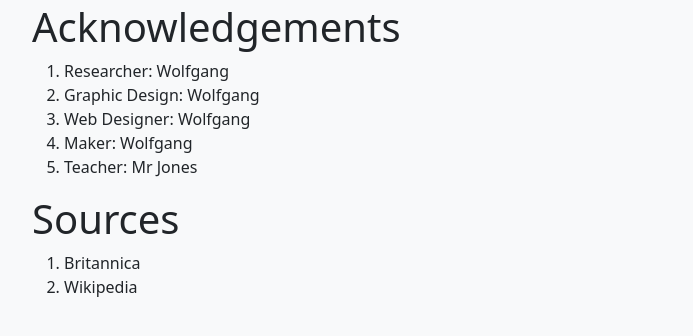
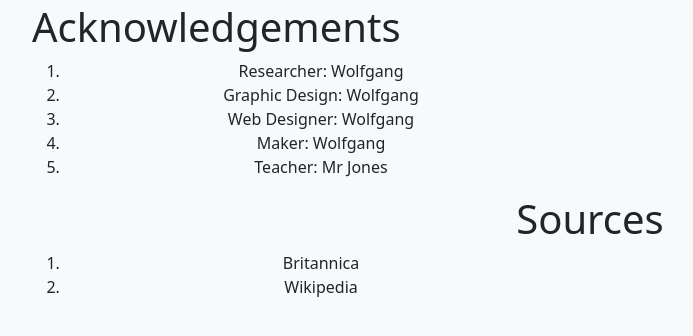
Before and after one commit to TempeHS/2026CT_Web_Wolfgang.G, a Flask app: page /sources.html in a window 1280 px wide. Shown: the part 83-419 px from the top of the page, without its empty margins (50-743 px from the left). Run offline with Flask 3, Linux system fonts and the light colour scheme.

Commit message:
Final touches

```diff
--- a/main.py
+++ b/main.py
@@ -10,10 +10,10 @@
 @app.route('/')
 def index():
         card_data = (
-                ("Contact us", "Contact information and location", "contact.html", "static/images/logo.png"),
-                ("What is Carcinization", "What actually is Carcinization?", "whatis.html", "static/images/logo.png"),
-                ("What causes Carcinization", "Why is everything evolving into a crab exactly", "whatcauses.html", "static/images/logo.png"),
-                ("Who coined the phrase Carcinization", "Who discovered it?", "who.html", "static/images/logo.png"),
+                ("Contact us", "Contact information and location", "contact.html", "static/images/contact.png"),
+                ("What is Carcinization", "What actually is Carcinization?", "whatis.html", "static/images/whatis.png"),
+                ("What causes Carcinization", "Why is everything evolving into a crab exactly", "whatcauses.html", "static/images/whatcauses.png"),
+                ("Who coined the phrase Carcinization", "Who discovered it?", "who.html", "static/images/who.png"),
 
         )
         return render_template("index.html", cards=card_data), 200
--- a/static/js/darkmode.js
+++ b/static/js/darkmode.js
@@ -5,6 +5,7 @@
   const slider = document.getElementById('carousel slide');
   const sliderItems = document.querySelectorAll('.carousel-item');
   const navbar = document.getElementById('navbar');
+  const dropdownMenu = document.getElementById('dropdownMenu');
 
   if (body.classList.contains('bg-light')) {
 
@@ -30,6 +31,9 @@
       navbar.classList.add('navbar-dark', 'bg-dark');
     }
 
+    if (dropdownMenu) {
+      dropdownMenu.classList.add('dropdown-menu-dark');
+    }
 
     localStorage.setItem('theme', 'dark');
   } else {
@@ -56,6 +60,10 @@
       navbar.classList.add('navbar-light', 'bg-light');
     }
 
+
+    if (dropdownMenu) {
+      dropdownMenu.classList.remove('dropdown-menu-dark');
+    }
 
     localStorage.setItem('theme', 'light');
   }
--- a/templates/partials/menu.html
+++ b/templates/partials/menu.html
@@ -16,7 +16,7 @@
           <a class="nav-link dropdown-toggle" href="#" role="button" data-bs-toggle="dropdown" aria-expanded="false">
             Dropdown
           </a>
-          <ul class="dropdown-menu">
+          <ul class="dropdown-menu" id="dropdownMenu">
             <li><a class="dropdown-item" href="index.html">Home</a></li>
             <li><a class="dropdown-item" href="contact.html">Contact us</a></li>
             <li><hr class="dropdown-divider"></li>
--- a/templates/sources.html
+++ b/templates/sources.html
@@ -4,7 +4,7 @@
     <h1>Acknowledgements</h1>
   </div>
 </div>
-<div class="container">
+<div class="container text-center">
   <div class="row">
     <div class="col-6">
       <ol>
@@ -17,12 +17,12 @@
     </div>
   </div>
 </div>
-<div class="container">
+<div class="container text-center">
   <div class="row">
     <h1>Sources</h1>
   </div>
 </div>
-<div class="container">
+<div class="container text-center">
   <div class="row">
     <div class="col-6">
       <ol>
--- a/templates/whatis.html
+++ b/templates/whatis.html
@@ -1,5 +1,6 @@
-{% extends 'layout.html' %} {% block content %}
-<div class="container">
+
+-++++++++++{% extends 'layout.html' %} {% block content %}
+<div class="container text-center">
   <div class="row">
     <h1>What actually is Carcinization?</h1>
   </div>
--- a/templates/who.html
+++ b/templates/who.html
@@ -1,5 +1,5 @@
 {% extends 'layout.html' %} {% block content %}
-<div class="container">
+<div class="container text-center">
   <div class="row">
     <h1>Who coined the phrase Carcinization</h1>
   </div>
```
Also changed, not shown: templates/donate.html (+2 -5 lines), static/images/contact.png (added), static/images/whatcauses.png (added), static/images/whatis.png (added), static/images/who.png (added).
